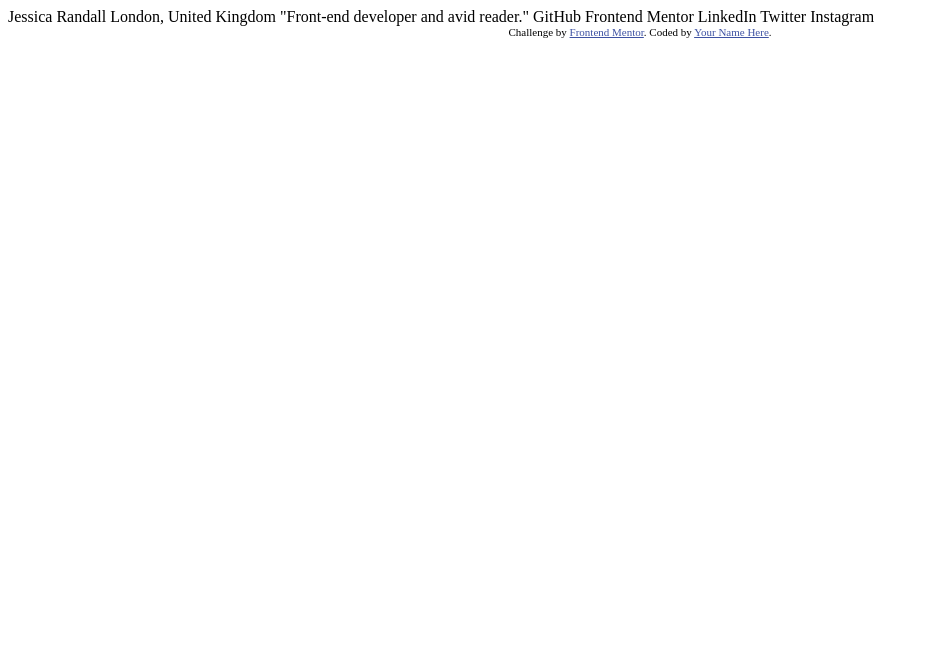
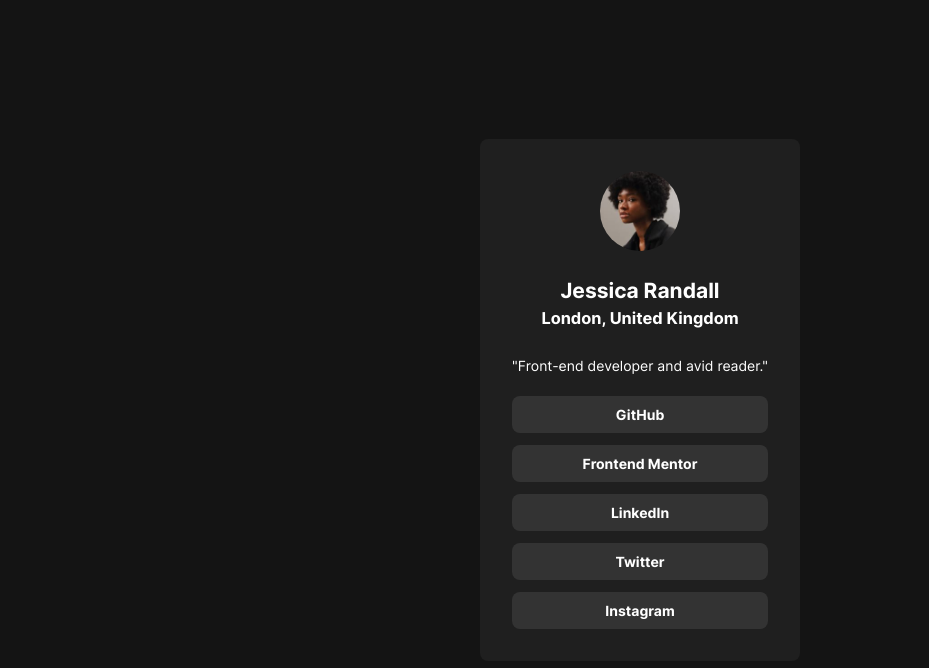
Before and after one commit to MuneerMek/social-links-profile, a plain HTML site: page index.html in a window 1280 px wide. Shown: the whole page, without its empty margins (0-929 px from the left). Drawn offline with Linux system fonts and the light colour scheme.

Commit message:
Added styles

```diff
--- a/index.html
+++ b/index.html
@@ -1,34 +1,38 @@
 <!DOCTYPE html>
 <html lang="en">
   <head>
-  <meta charset="UTF-8">
-  <meta name="viewport" content="width=device-width, initial-scale=1.0"> <!-- displays site properly based on user's device -->
-
-  <link rel="icon" type="image/png" sizes="32x32" href="./assets/images/favicon-32x32.png">
+    <meta charset="UTF-8" />
+    <meta name="viewport" content="width=device-width, initial-scale=1.0" />
+    <!-- displays site properly based on user's device -->
+    <link rel="stylesheet" href="style.css" />
+    <link
+      rel="icon"
+      type="image/png"
+      sizes="32x32"
+      href="./assets/images/favicon-32x32.png"
+    />
 
     <title>Frontend Mentor | Social links profile</title>
-
-  <!-- Feel free to remove these styles or customise in your own stylesheet 👍 -->
-  <style>
-    .attribution { font-size: 11px; text-align: center; }
-    .attribution a { color: hsl(228, 45%, 44%); }
-  </style>
   </head>
   <body>
-
-  Jessica Randall
-  London, United Kingdom
-  "Front-end developer and avid reader."
-
-  GitHub
-  Frontend Mentor
-  LinkedIn
-  Twitter
-  Instagram
-
-  <div class="attribution">
-    Challenge by <a href="https://www.frontendmentor.io?ref=challenge" target="_blank">Frontend Mentor</a>.
-    Coded by <a href="#">Your Name Here</a>.
+    <main class="social-card">
+      <div class="social-bio">
+        <img
+          class="profile-pic"
+          src="/assets/images/avatar-jessica.jpeg"
+          alt="Profile Picture"
+        />
+        <div>
+          <h2>Jessica Randall</h2>
+          <h3>London, United Kingdom</h3>
         </div>
+        <figcaption>"Front-end developer and avid reader."</figcaption>
+      </div>
+      <div class="social-buttons">
+        <button>GitHub</button><button>Frontend Mentor</button
+        ><button>LinkedIn</button><button>Twitter</button
+        ><button>Instagram</button>
+      </div>
+    </main>
   </body>
 </html>
--- /dev/null
+++ b/style.css
@@ -0,0 +1,145 @@
+/*
+  1. Use a more-intuitive box-sizing model.
+*/
+*,
+*::before,
+*::after {
+  box-sizing: border-box;
+}
+
+/*
+  2. Remove default margin
+*/
+* {
+  margin: 0;
+}
+
+/*
+  Typographic tweaks!
+  3. Add accessible line-height
+  4. Improve text rendering
+*/
+body {
+  min-height: 100vh;
+  line-height: 1.5;
+  -webkit-font-smoothing: antialiased;
+}
+
+/*
+  5. Improve media defaults
+*/
+img,
+picture,
+video,
+canvas,
+svg {
+  display: block;
+  max-width: 100%;
+}
+
+/*
+  6. Remove built-in form typography styles
+*/
+input,
+button,
+textarea,
+select {
+  font: inherit;
+}
+
+/*
+  7. Avoid text overflows
+*/
+p,
+h1,
+h2,
+h3,
+h4,
+h5,
+h6 {
+  overflow-wrap: break-word;
+}
+
+/*
+  8. Create a root stacking context
+*/
+#root,
+#__next {
+  isolation: isolate;
+}
+
+/* Fonts */
+@font-face {
+  font-family: "Inter";
+  src: url("assets/fonts/Inter-VariableFont_slnt,wght.ttf")
+    format("truetype-variations");
+}
+.fw-400 {
+  font-weight: 400;
+}
+.fw-600 {
+  font-weight: 600;
+}
+.fw-700 {
+  font-weight: 700;
+}
+
+/* Root styles */
+:root {
+  --green: hsl(75, 94%, 57%);
+  --white: hsl(0, 0%, 100%);
+  --grey-700: hsl(0, 0%, 20%);
+  --grey-800: hsl(0, 0%, 12%);
+  --grey-900: hsl(0, 0%, 8%);
+}
+
+body {
+  background-color: var(--grey-900);
+  color: var(--white);
+  font-size: 0.875rem;
+  font-family: "Inter";
+  display: grid;
+  place-content: center;
+}
+
+.social-card {
+  background-color: var(--grey-800);
+  padding: 2rem;
+  display: grid;
+  gap: 1.25rem;
+  text-align: center;
+  border-radius: 0.5rem;
+}
+
+.social-bio {
+  display: grid;
+  place-items: center;
+  gap: 1.5rem;
+}
+
+.profile-pic {
+  max-width: 5rem;
+  border-radius: 50%;
+}
+
+.social-buttons {
+  display: grid;
+  grid-template-rows: repeat(5, 1fr);
+  gap: 0.75rem;
+}
+.social-buttons > button {
+  padding: 0.5rem 0;
+  background-color: var(--grey-700);
+  color: var(--white);
+  font-weight: 700;
+  border: none;
+  border-radius: 0.5rem;
+  transition: color 0.15s ease-in-out, background-color 0.15s ease-in-out;
+}
+.social-buttons > button:hover,
+.social-buttons > button:focus {
+  background-color: var(--green);
+  color: var(--grey-900);
+  cursor: pointer;
+  transition: color 0.2s ease-in-out, background-color 0.2s ease-in-out;
+}
```
Lines whose indentation alone changed are shown as unchanged.
